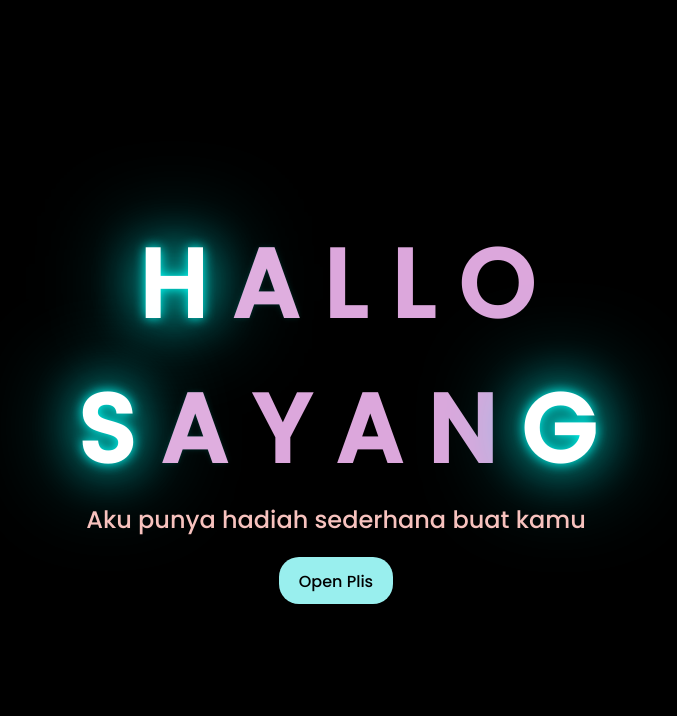
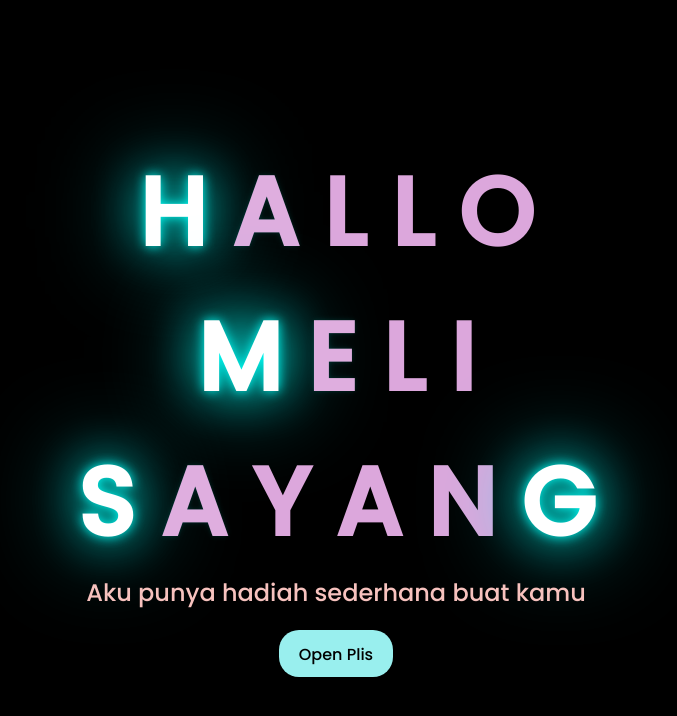
Before and after one commit to yusep21/gatau_apa_buka_aja, a plain HTML site: page index.html in a window 1280 px wide. Shown: the whole page, without its empty margins (312-989 px from the left). Drawn offline with Linux system fonts and the light colour scheme.

Commit message:
Update index.html

```diff
--- a/index.html
+++ b/index.html
@@ -16,6 +16,14 @@
         <span>L</span>
         <span>L</span>
         <span>O</span>
+    </div>
+    <div class="greetings">
+
+        <span>M</span>
+        <span>E</span>
+        <span>L</span>
+        <span>I</span>
+
     </div>
 
     <div class="greetings">
```
